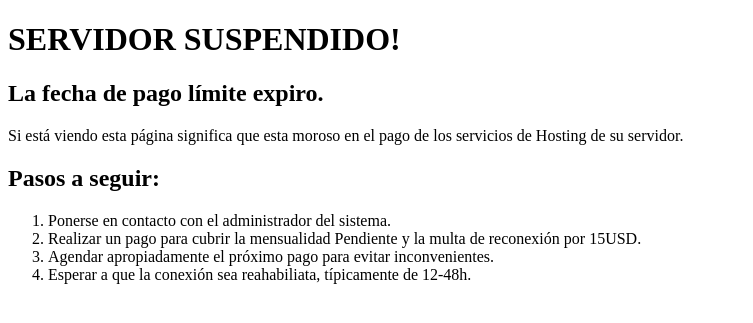
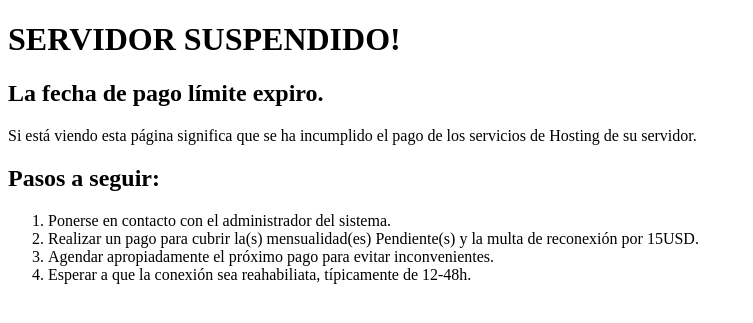
Before and after one commit to emanulz/interdev-backend, a Django app: template templates/unpaid.html in a window 1280 px wide. Shown: the top 323 px of the page, without its empty margins (0-753 px from the left). Run offline with Django 3.2, Linux system fonts and the light colour scheme; the template is opened without the code that fills it, so the values that code supplies are empty; parts of the project's set-up code (start-up, migrations or seed data) failed here and were passed over; some libraries are stand-ins or nearby versions.

Commit message:
Changed unpaid template

```diff
--- a/templates/unpaid.html
+++ b/templates/unpaid.html
@@ -13,11 +13,11 @@
 
     <h1>SERVIDOR SUSPENDIDO!</h1>
         <h2>La fecha de pago l&iacute;mite expiro.</h2>
-        <p>Si est&aacute; viendo esta p&aacute;gina significa que esta moroso en el pago de los servicios de Hosting de su servidor.</p>
+        <p>Si est&aacute; viendo esta p&aacute;gina significa que se ha incumplido el pago de los servicios de Hosting de su servidor.</p>
         <h2>Pasos a seguir:</h2>
         <ol>
         <li>Ponerse en contacto con el administrador del sistema.</li>
-        <li>Realizar un pago para cubrir la mensualidad Pendiente y la multa de reconexi&oacute;n por 15USD.</li>
+        <li>Realizar un pago para cubrir la(s) mensualidad(es) Pendiente(s) y la multa de reconexi&oacute;n por 15USD.</li>
         <li>Agendar apropiadamente el pr&oacute;ximo pago para evitar inconvenientes.</li>
         <li>Esperar a que la conexi&oacute;n sea reahabiliata, t&iacute;picamente de 12-48h.</li>
         </ol>
```
